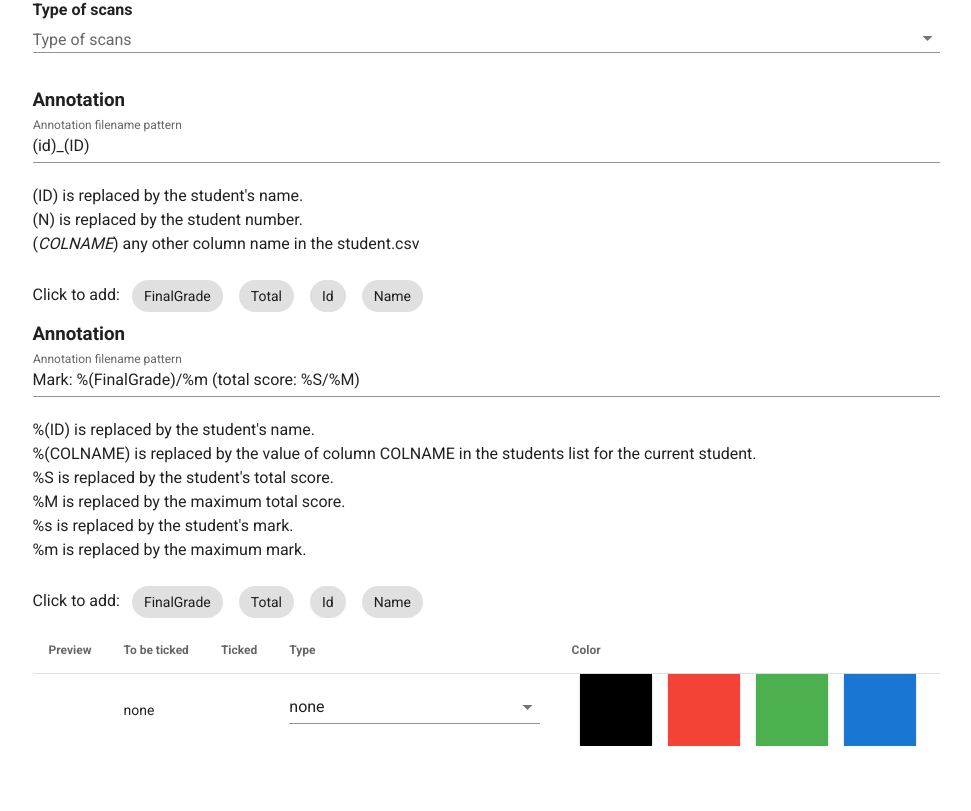
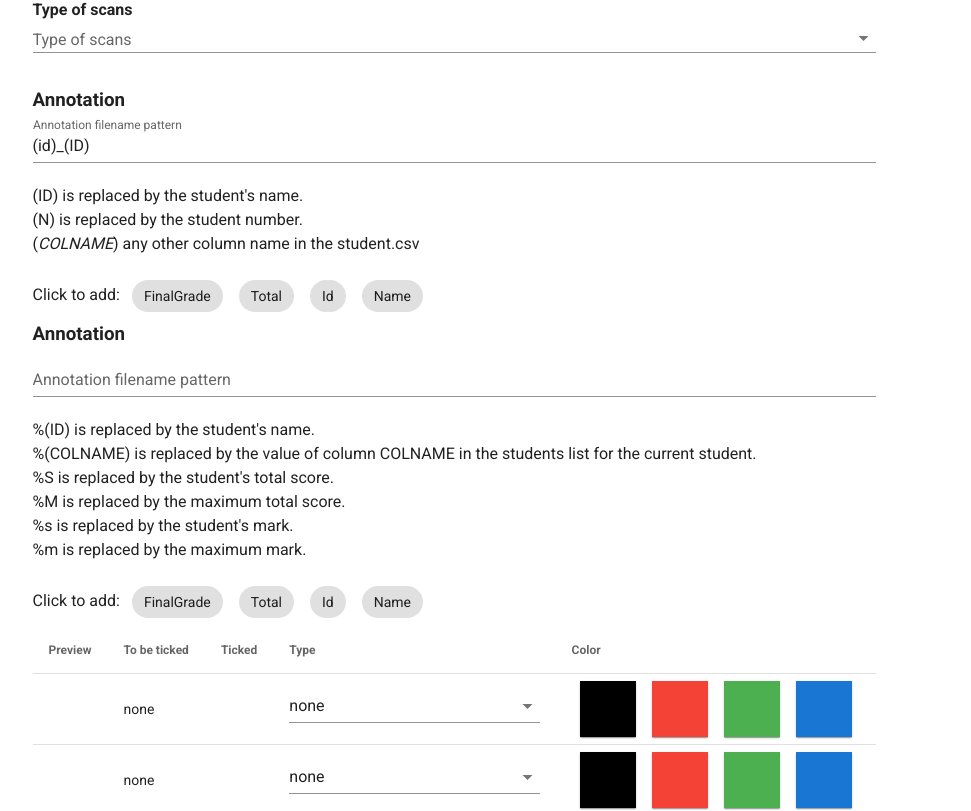
Before and after one commit to Alijim/vuetify2-components, a Vue app: page /#/option in a window 1280 px wide. Shown: the part 754-1565 px from the top of the page, without its empty margins (15-986 px from the left). Before the commit the page ends 1500 px from the top, so only its background shows below. Built offline with nearby package versions, Linux system fonts and the light colour scheme.

Commit message:
ajout onclick sur les annotation

```diff
--- a/src/components/AnnotationMarks.vue
+++ b/src/components/AnnotationMarks.vue
@@ -40,9 +40,7 @@
         color = "black"
         elevation="1"
         fab
-        large
         tile
-        x-large
         ></v-btn>
 
         <v-btn
@@ -51,9 +49,7 @@
         color = "red"
         elevation="1"
         fab
-        large
         tile
-        x-large
         ></v-btn>
 
         <v-btn
@@ -62,9 +58,7 @@
         color = "green"
         elevation="1"
         fab
-        large
         tile
-        x-large
         ></v-btn>
 
         <v-btn
@@ -74,9 +68,7 @@
         color = "primary"
         elevation="1"
         fab
-        large
         tile
-        x-large
         ></v-btn>
     </td>
 </tr>
@@ -96,14 +88,9 @@
     }),
 
     methods:{
-        goBlue: function(event){
-            alert('a')
-            this.color = 'red'
-        },
-
          mdii () {
             if (this.e1 == 'circle')
-                this.icon = 'mdi-circle'
+                this.icon = 'mdi-circle-outline'
             else if (this.e1 == 'mark')
                 this.icon = 'mdi-close'
             else if (this.e1 == 'box')
--- a/src/views/Option.vue
+++ b/src/views/Option.vue
@@ -80,8 +80,8 @@
 
 	<h3>Annotation</h3>
 	<v-text-field
+  v-model="anotate"
     label="Annotation filename pattern"
-    value="(id)_(ID)"
   ></v-text-field>
 	<p>(ID) is replaced by the student's name.<br/>
 		(N) is replaced by the student number.<br/>
@@ -92,21 +92,28 @@
 		Click to add:
       <v-chip
       class="ma-2"
+      v-on:click="addFinalGrade()"
       >
       FinalGrade
       </v-chip>
       <v-chip
       class="ma-2"
+      v-on:click="addTotal()"
+
       >
       Total
       </v-chip>
       <v-chip
       class="ma-2"
+      v-on:click="addId()"
+
       >
       Id
       </v-chip>
       <v-chip
       class="ma-2"
+      v-on:click="addName()"
+
       >
       Name
       </v-chip>
@@ -114,6 +121,7 @@
 
   <h3>Annotation</h3>
 	<v-text-field
+    v-model="annotation"
     label="Annotation filename pattern"
     value="Mark: %(FinalGrade)/%m (total score: %S/%M)">
   </v-text-field>
@@ -131,21 +139,27 @@
 		Click to add:
       <v-chip
       class="ma-2"
+      v-on:click="this.annotation += 'salut'"
       >
       FinalGrade
       </v-chip>
       <v-chip
       class="ma-2"
+      v-on:click="alert('salut')"
+
       >
       Total
       </v-chip>
       <v-chip
       class="ma-2"
+      @click="alert('ok')"
       >
       Id
       </v-chip>
       <v-chip
       class="ma-2"
+      v-on:click="test()"
+
       >
       Name
       </v-chip>
@@ -163,7 +177,9 @@
         </thead>
         <tbody>
           <annotation-marks></annotation-marks>
-
+          <annotation-marks></annotation-marks>
+          <annotation-marks></annotation-marks>
+          <annotation-marks></annotation-marks>
         </tbody>
 
       </template>
@@ -189,8 +205,25 @@ import AnnotationMarks from '../components/AnnotationMarks'
 
 
     data: () => ({
+      anotate : '(id)_(ID)',
       drawer: null,
       typeOfScan : ['Different answer sheets', 'Some answer sheets were photocopied'],
     }),
+
+
+    methods: {
+      addFinalGrade() {
+        this.anotate += '(FinalGrade)'
+      },
+      addTotal() {
+        this.anotate += '(Total)'
+      },
+      addId() {
+        this.anotate += '(id)'
+      },
+      addName() {
+        this.anotate += '(name)'
+      }
+    }
   }
 </script>
```
